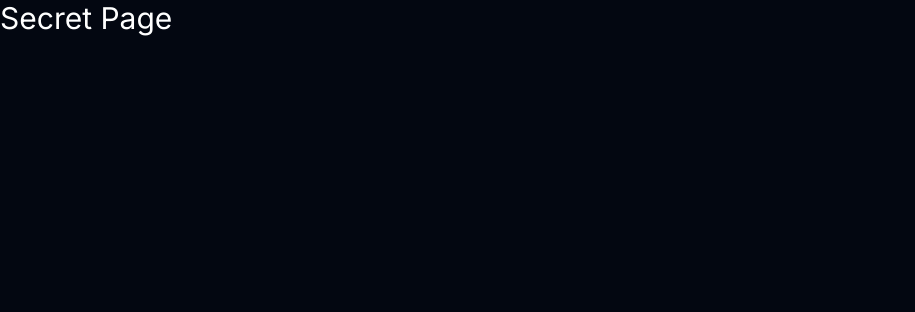
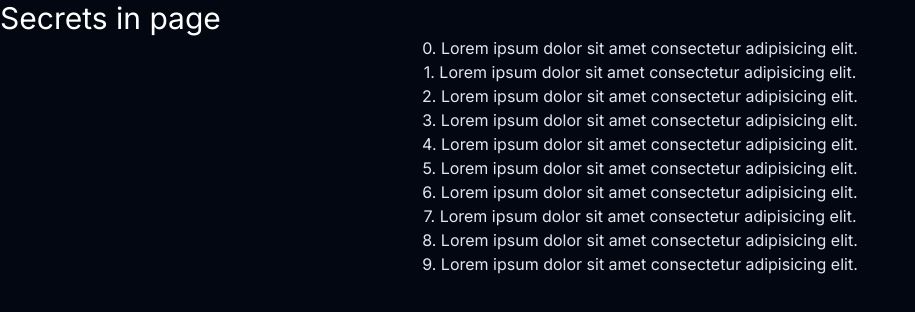
Before and after one commit to zahid47/experiments, a Next.js app: page /secret in a window 1280 px wide. Shown: the top 312 px of the page, without its empty margins (0-915 px from the left). Built offline with nearby package versions, Linux system fonts and the light colour scheme.

Commit message:
nested intercepted routes

```diff
--- /dev/null
+++ b/src/app/@itemModal/(...)items/[id]/page.tsx
@@ -0,0 +1,11 @@
+import MyModal from "@/components/Modal";
+
+interface Props {
+  params: {
+    id: string;
+  };
+}
+
+export default function page({ params: { id } }: Props) {
+  return <MyModal>ID in modal {id}</MyModal>;
+}
--- /dev/null
+++ b/src/app/@itemModal/default.tsx
@@ -0,0 +1,3 @@
+export default function Default() {
+  return null;
+}
--- a/src/app/@secretModal/(.)secret/page.tsx
+++ b/src/app/@secretModal/(.)secret/page.tsx
@@ -4,7 +4,7 @@ import SecretContent from "@/components/SecretContent";
 export default function page() {
   return (
     <MyModal>
-      <SecretContent text="Secret Modal"/>
+      <SecretContent text="Secrets in modal"/>
     </MyModal>
   );
 }
--- /dev/null
+++ b/src/app/items/[id]/page.tsx
@@ -0,0 +1,9 @@
+interface Props {
+  params: {
+    id: string;
+  };
+}
+
+export default function page({ params: { id } }: Props) {
+  return <div>ID in modal {id}</div>;
+}
--- a/src/app/layout.tsx
+++ b/src/app/layout.tsx
@@ -12,9 +12,11 @@ export const metadata = {
 export default function RootLayout({
   children,
   secretModal,
+  itemModal,
 }: {
   children: React.ReactNode;
   secretModal?: React.ReactNode;
+  itemModal?: React.ReactNode;
 }) {
   return (
     <html className="dark">
@@ -22,6 +24,7 @@ export default function RootLayout({
         <Provider>
           {children}
           {secretModal}
+          {itemModal}
         </Provider>
       </body>
     </html>
--- a/src/app/secret/page.tsx
+++ b/src/app/secret/page.tsx
@@ -1,5 +1,5 @@
 import SecretContent from "@/components/SecretContent";
 
 export default async function Page() {
-  return <SecretContent text="Secret Page" />;
+  return <SecretContent text="Secrets in page" />;
 }
--- a/src/components/SecretContent.tsx
+++ b/src/components/SecretContent.tsx
@@ -1,7 +1,18 @@
+import Link from "next/link";
+
 export default function SecretContent({ text }: { text: string }) {
   return (
     <article>
       <p className="text-3xl text-white">{text}</p>
+      <div>
+      {Array.from({ length: 10 }, (_, i) => (
+        <div key={i} className="flex flex-col items-center justify-center">
+          <Link href={`/items/${i}`}>
+            {i}. Lorem ipsum dolor sit amet consectetur adipisicing elit.
+          </Link>
+        </div>
+      ))}
+    </div>
     </article>
   );
 }
```
